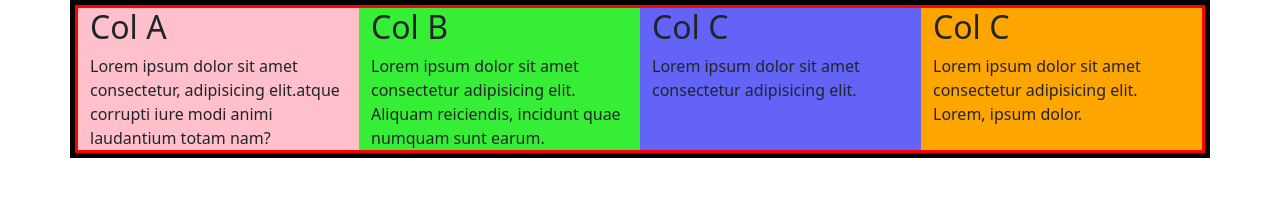
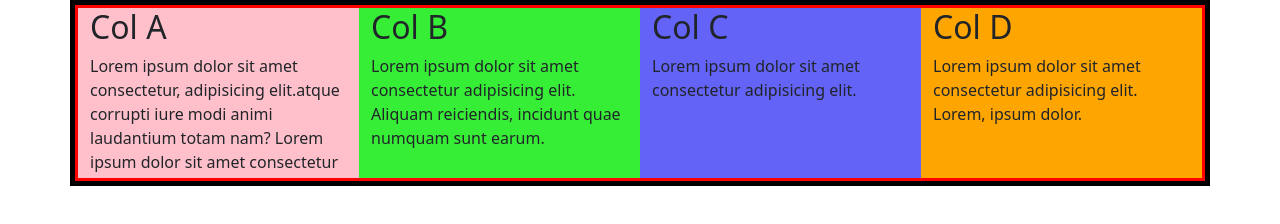
Before and after one commit to Rohittyagiii/Bootstrap, a website: page align.html in a window 1280 px wide. Drawn offline with nearby package versions, Linux system fonts and the light colour scheme.

Commit message:
Initial commit

```diff
--- a/align.html
+++ b/align.html
@@ -12,10 +12,11 @@
 <body>
     <div class="container">
         <div class="row">
-            <div class="col-md-3 pink ">
+            <div class="col-md-3 pink overflow-auto"  style="height: 170px ;">
                 <h2>Col A</h2>
                 Lorem ipsum dolor sit amet consectetur, adipisicing elit.atque corrupti iure modi animi laudantium totam
-                nam?
+                nam? Lorem ipsum dolor sit amet consectetur adipisicing elit. Veniam laborum harum provident non veritatis ab! Nisi vel non, tempora similique eveniet nulla repudiandae esse molestias, sunt placeat distinctio. Illo quisquam doloremque nihil, fuga amet similique, eveniet earum vitae possimus iusto et iste. Et, totam officiis? Nobis error reiciendis quasi inventore dolore quidem deleniti itaque, earum nam eveniet! Eligendi temporibus dolore qui ab ad. Quasi dolorum quos natus earum, omnis tempora!
+
             </div>
             <div class="col-md-3 green">
                 <h2>Col B</h2>
@@ -27,7 +28,7 @@
                 Lorem ipsum dolor sit amet consectetur adipisicing elit.
             </div>
              <div class="col-md-3 orange">
-                <h2>Col C</h2>
+                <h2>Col D</h2>
                 Lorem ipsum dolor sit amet consectetur adipisicing elit. Lorem, ipsum dolor.
 
             </div>
```
